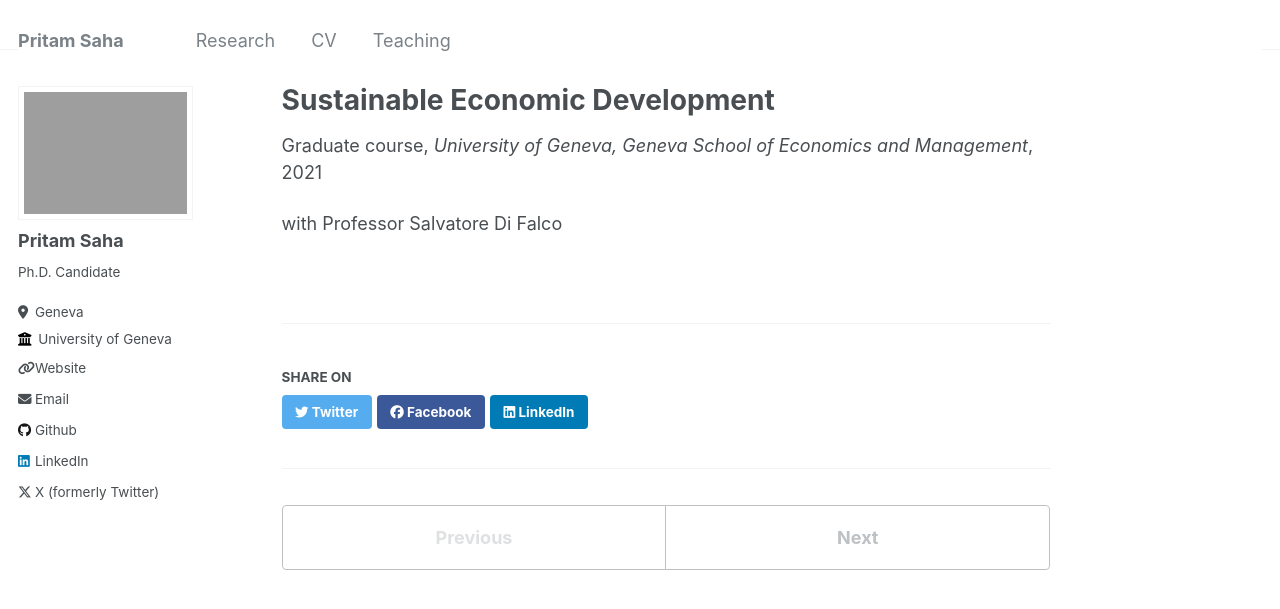
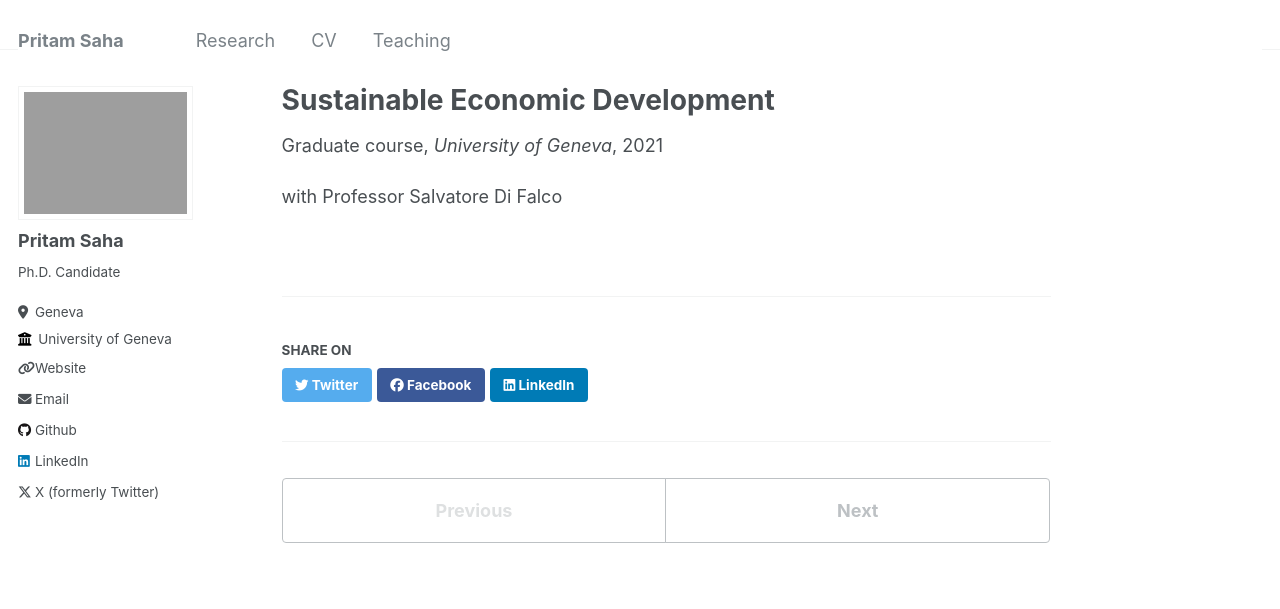
Before and after one commit to s-pritam/s-pritam.github.io, a Jekyll site: the page built from _teaching/S417070.md, in a window 1280 px wide. Shown: the top 609 px of the page. Built offline with Jekyll 4.4.1, drawn with Linux system fonts in a browser that asks for light colours.

Commit message:
Update S417070.md

```diff
--- a/_teaching/S417070.md
+++ b/_teaching/S417070.md
@@ -3,7 +3,7 @@ title: "Sustainable Economic Development"
 collection: teaching
 type: "Graduate course"
 permalink: /teaching/S417070
-venue: "University of Geneva, Geneva School of Economics and Management"
+venue: "University of Geneva"
 date: 2021-09-20
 location: "Geneva, Switzerland"
 ---
```
